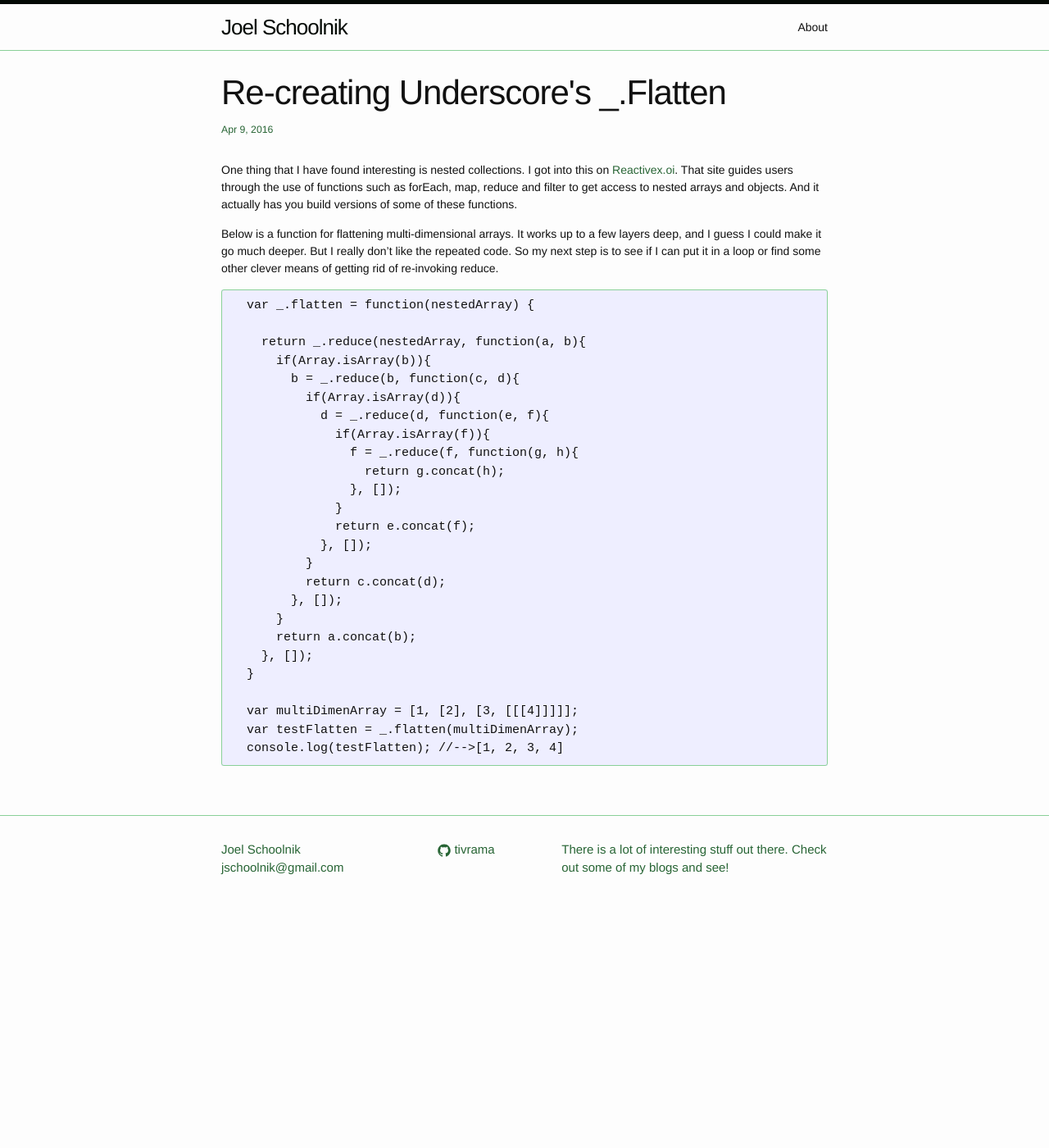
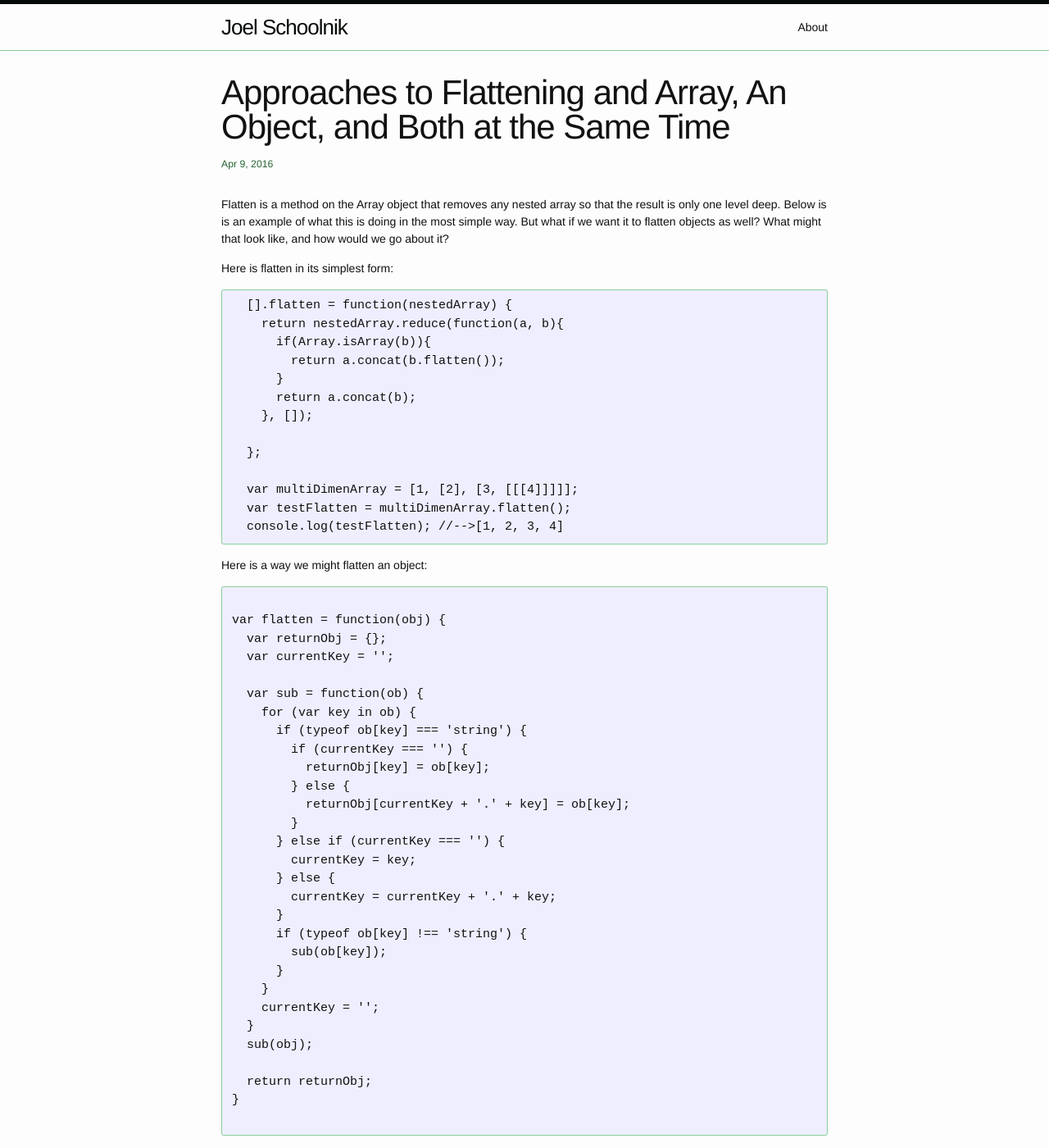
Before and after one commit to tivrama/tivrama.github.io, a Jekyll site: the page built from _posts/2016-04-09-welcome-to-jekyll.markdown, in a window 1280 px wide and 1400 px high. Shown: the whole window at 82% size. Built offline with Jekyll 4.4.1, drawn with Linux system fonts in a browser that asks for light colours.

Commit message:
Edits on flatten

````diff
--- a/_posts/2016-04-09-welcome-to-jekyll.markdown
+++ b/_posts/2016-04-09-welcome-to-jekyll.markdown
@@ -1,48 +1,69 @@
 ---
 layout: post
-title:  "Re-creating Underscore's _.Flatten"
+title:  "Approaches to Flattening and Array, An Object, and Both at the Same Time"
 date:   2016-04-09 13:10:17 -0700
 categories: jekyll update
 ---
-
-One thing that I have found interesting is nested collections.  I got into this on [Reactivex.oi](http://reactivex.io/learnrx/).  That site guides users through the use of functions such as forEach, map, reduce and filter to get access to nested arrays and objects.  And it actually has you build versions of some of these functions.
-
-Below is a function for flattening multi-dimensional arrays.  It works up to a few layers deep, and I guess I could make it go much deeper.  But I really don't like the repeated code.  So my next step is to see if I can put it in a loop or find some other clever means of getting rid of re-invoking reduce.
-
 <!-- You’ll find this post in your `_posts` directory. Go ahead and edit it and re-build the site to see your changes. You can rebuild the site in many different ways, but the most common way is to run `jekyll serve`,  or jekyll serve -' (which actually worked - j.s.)  /blog'which launches a web server and auto-regenerates your site when a file is updated.
 
 To add new posts, simply add a file in the `_posts` directory that follows the convention `YYYY-MM-DD-name-of-post.ext` and includes the necessary front matter. Take a look at the source for this post to get an idea about how it works.
 
 Jekyll also offers powerful support for code snippets: -->
 
+Flatten is a method on the Array object that removes any nested array so that the result is only one level deep.  Below is is an example of what this is doing in the most simple way.  But what if we want it to flatten objects as well?  What might that look like, and how would we go about it?
+
+Here is flatten in its simplest form:
+
+
 ```
-  var _.flatten = function(nestedArray) {
-
-    return _.reduce(nestedArray, function(a, b){
+  [].flatten = function(nestedArray) {
+    return nestedArray.reduce(function(a, b){
       if(Array.isArray(b)){
-        b = _.reduce(b, function(c, d){
-          if(Array.isArray(d)){
-            d = _.reduce(d, function(e, f){
-              if(Array.isArray(f)){
-                f = _.reduce(f, function(g, h){
-                  return g.concat(h);
-                }, []);
-              }
-              return e.concat(f);
-            }, []);
-          }
-          return c.concat(d);
-        }, []);
+        return a.concat(b.flatten());
       }
       return a.concat(b);
     }, []);
-  }
+
+  };
 
   var multiDimenArray = [1, [2], [3, [[[4]]]]];
-  var testFlatten = _.flatten(multiDimenArray);
+  var testFlatten = multiDimenArray.flatten();
   console.log(testFlatten); //-->[1, 2, 3, 4]
 ```
 
+Here is a way we might flatten an object:
+
+```
+
+var flatten = function(obj) {
+  var returnObj = {};
+  var currentKey = '';
+
+  var sub = function(ob) {
+    for (var key in ob) {
+      if (typeof ob[key] === 'string') {
+        if (currentKey === '') {
+          returnObj[key] = ob[key];
+        } else {
+          returnObj[currentKey + '.' + key] = ob[key];
+        }
+      } else if (currentKey === '') {
+        currentKey = key;
+      } else {
+        currentKey = currentKey + '.' + key;
+      }
+      if (typeof ob[key] !== 'string') {
+        sub(ob[key]);
+      }
+    }
+    currentKey = '';
+  }
+  sub(obj);
+
+  return returnObj;
+}
+
+```
 
 
 <!-- Check out the [Jekyll docs][jekyll-docs] for more info on how to get the most out of Jekyll. File all bugs/feature requests at [Jekyll’s GitHub repo][jekyll-gh]. If you have questions, you can ask them on [Jekyll Talk][jekyll-talk]. -->
````
Also changed, not shown: _posts/2016-04-16-welcome-to-jekyll.markdown (deleted, +0 -42 lines), _posts/2016-08-19-welcome-to-jekyll.markdown (+17 -0 lines), about.md (+1 -1 lines).
